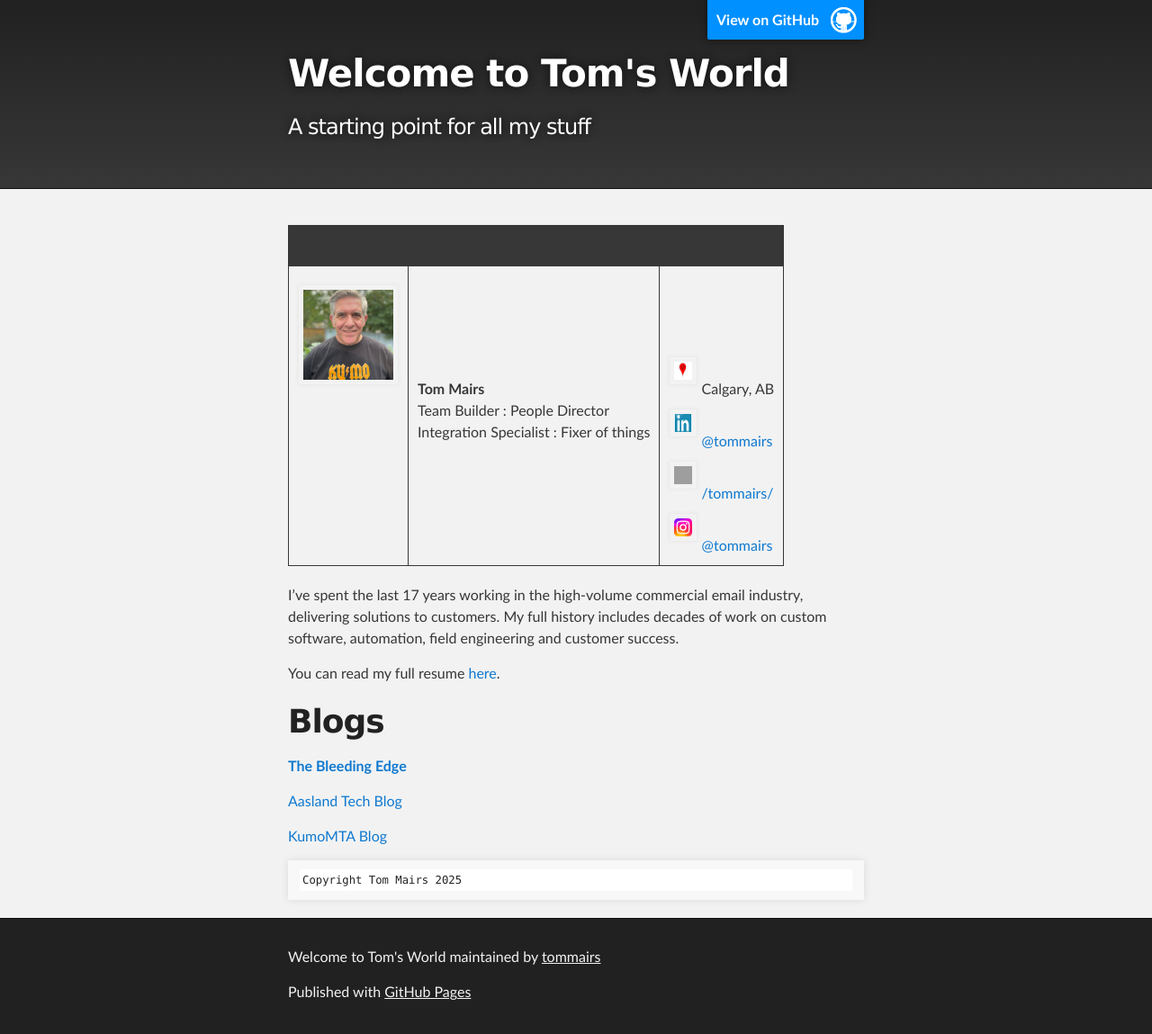
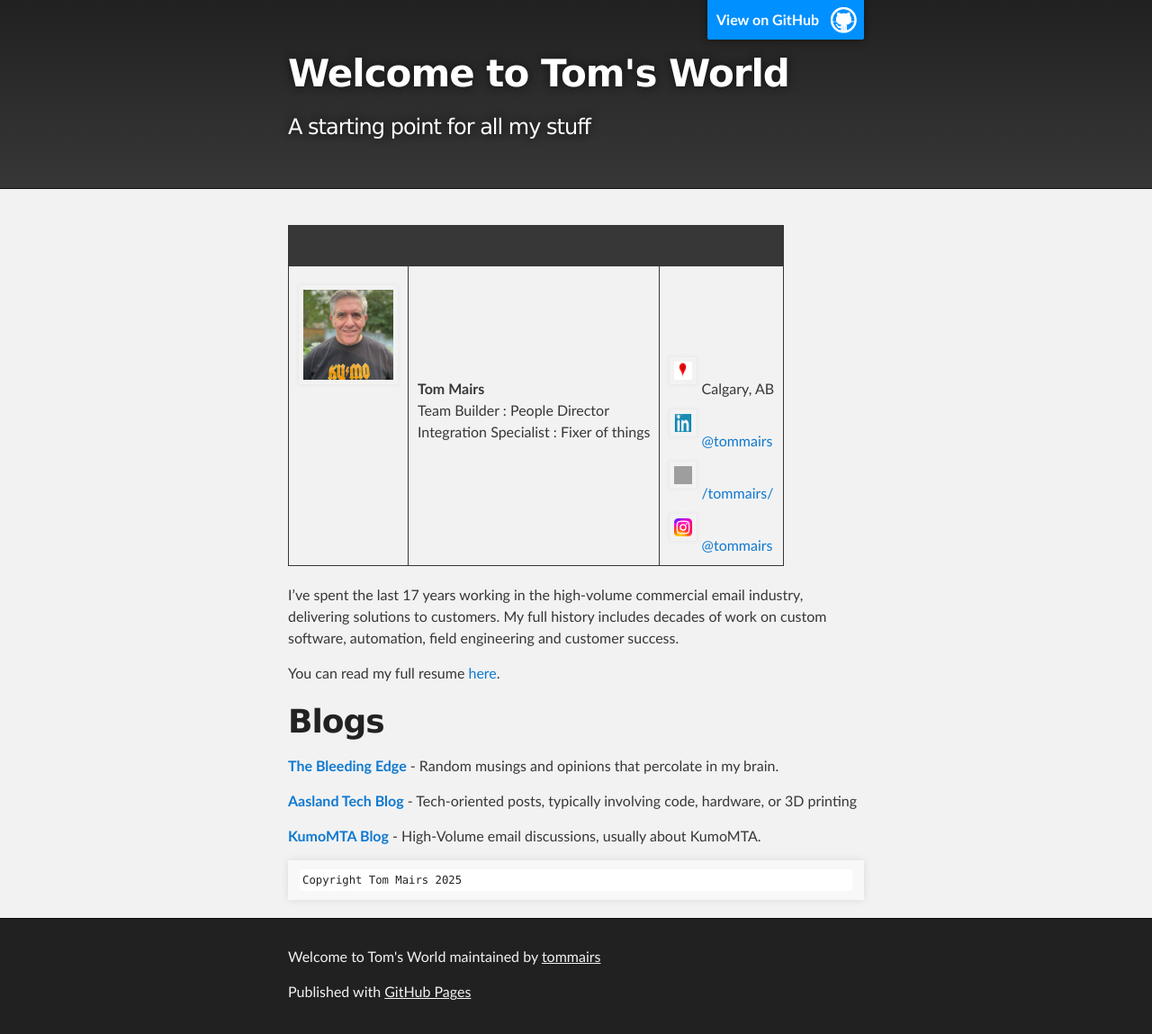
Before and after one commit to tommairs/aasland.github.io, a Jekyll site: the page built from index.md, in a window 1280 px wide. Shown: the whole page at 90% size. Built offline with Jekyll 4.4.1, drawn with Linux system fonts in a browser that asks for light colours.

Commit message:
Improve index.md formatting and content clarity
Updated formatting and descriptions for personal information and blog links.

````diff
--- a/index.md
+++ b/index.md
@@ -2,7 +2,7 @@
 layout: default
 ---
 |              |                                                     |                     |
-|:-------------|:----------------------------------------------------|:--              ----|
+|:-------------|:----------------------------------------------------|:--------------------|
 | <img src="https://tommairs.github.io/images/tommairs.jpeg" width="100" height="100">  | **Tom Mairs** <br>Team Builder : People Director <br>Integration Specialist : Fixer of things  | <img src="https://tommairs.github.io/images/mapspot.png" width="20" height="20"> Calgary, AB <br> 	<img src="https://tommairs.github.io/images/linkedin.png" width="20" height="20">  [@tommairs](https://www.linkedin.com/in/tommairs/) <br><img src="https://tommairs.github.io/images/github.png" width="20" height="20">  [/tommairs/](https://github.com/tommairs) <br><img src="https://tommairs.github.io/images/instagram.png" width="20" height="20"> [@tommairs](https://www.instagram.com/tom.mairs/)|
 
 I've  spent the last 17 years working in the high-volume commercial email industry, delivering solutions to customers. My full history includes decades of work on custom software, automation, field engineering and customer success.
@@ -12,11 +12,11 @@ You can read my full resume [here](https://drive.google.com/file/d/1QGaYGUQJYsC8
 
 # Blogs
 
-[**The Bleeding Edge**](https://thebleedingedge.ca/)
+[**The Bleeding Edge**](https://thebleedingedge.ca/) - Random musings and opinions that percolate in my brain.
 
-[Aasland Tech Blog](./aaslandblog)
+[**Aasland Tech Blog**](./aaslandblog) - Tech-oriented posts, typically involving code, hardware, or 3D printing
 
-[KumoMTA Blog](https://kumomta.com/blog)
+[**KumoMTA Blog**](https://kumomta.com/blog) - High-Volume email discussions, usually about KumoMTA.
 
 
 ```
````
